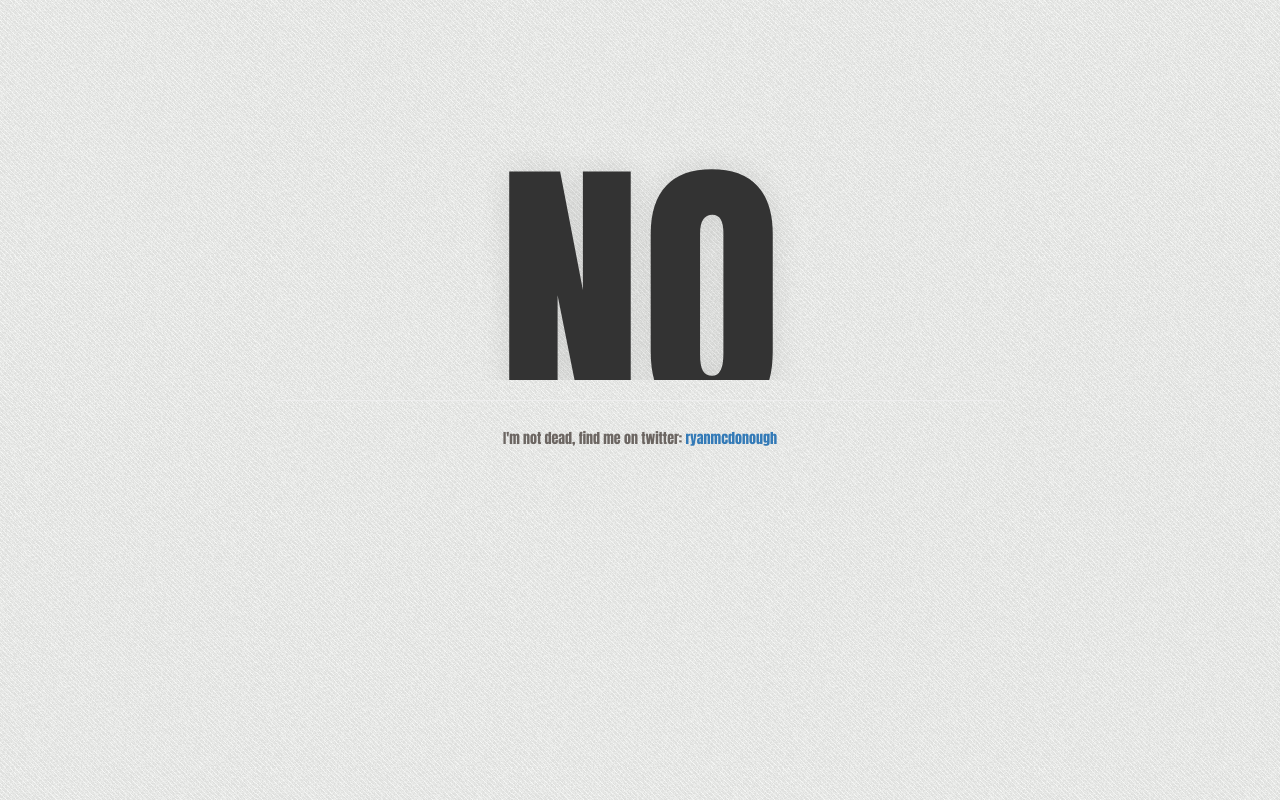
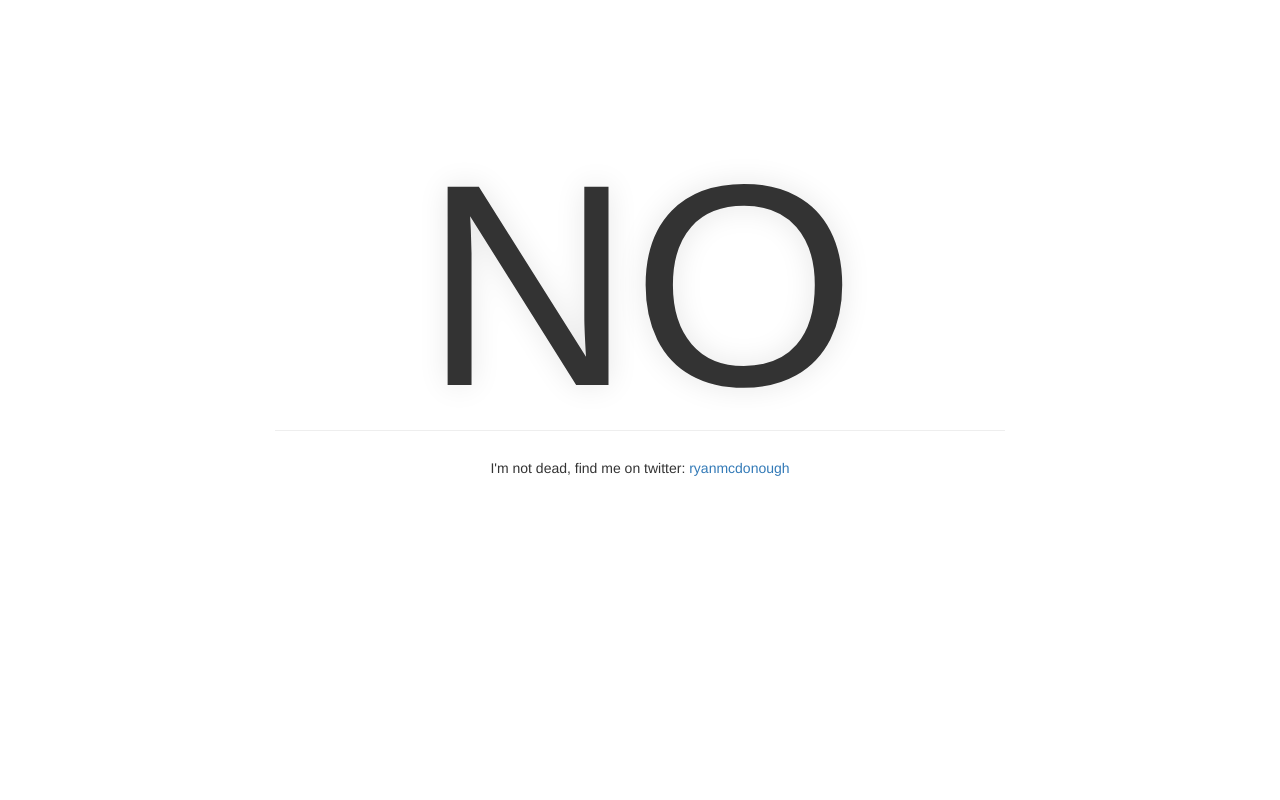
Before and after one commit to ryanmcdonough/Am-I-Dead-Yet, a plain HTML site: page index.html in a window 1280 px wide. Drawn offline with nearby package versions, Linux system fonts and the light colour scheme; no server answers.

Commit message:
Update app.css

```diff
--- a/assets/css/app.css
+++ b/assets/css/app.css
@@ -1,20 +1,9 @@
-body {
-	background: #efefef;
-	background-image: url("../img/rough_diagonal.png");
-}
-
-h1,h2,h3,h4,h5 {
-	color:#6C6662;
-    font-family: Impact;
-    font-weight: normal;
-}
-
 p#answer {
     margin: 80px 0 0;
     padding: 0;
-    height: 300px;
+    height: 330px;
     overflow: hidden;
-    font: normal 288px Impact, Charcoal, sans-serif;;
+    font-size: 288px;
     text-align: center;
     text-transform: uppercase;
     text-shadow: 0px 0px 30px rgba(0,0,0,0.1);
```
